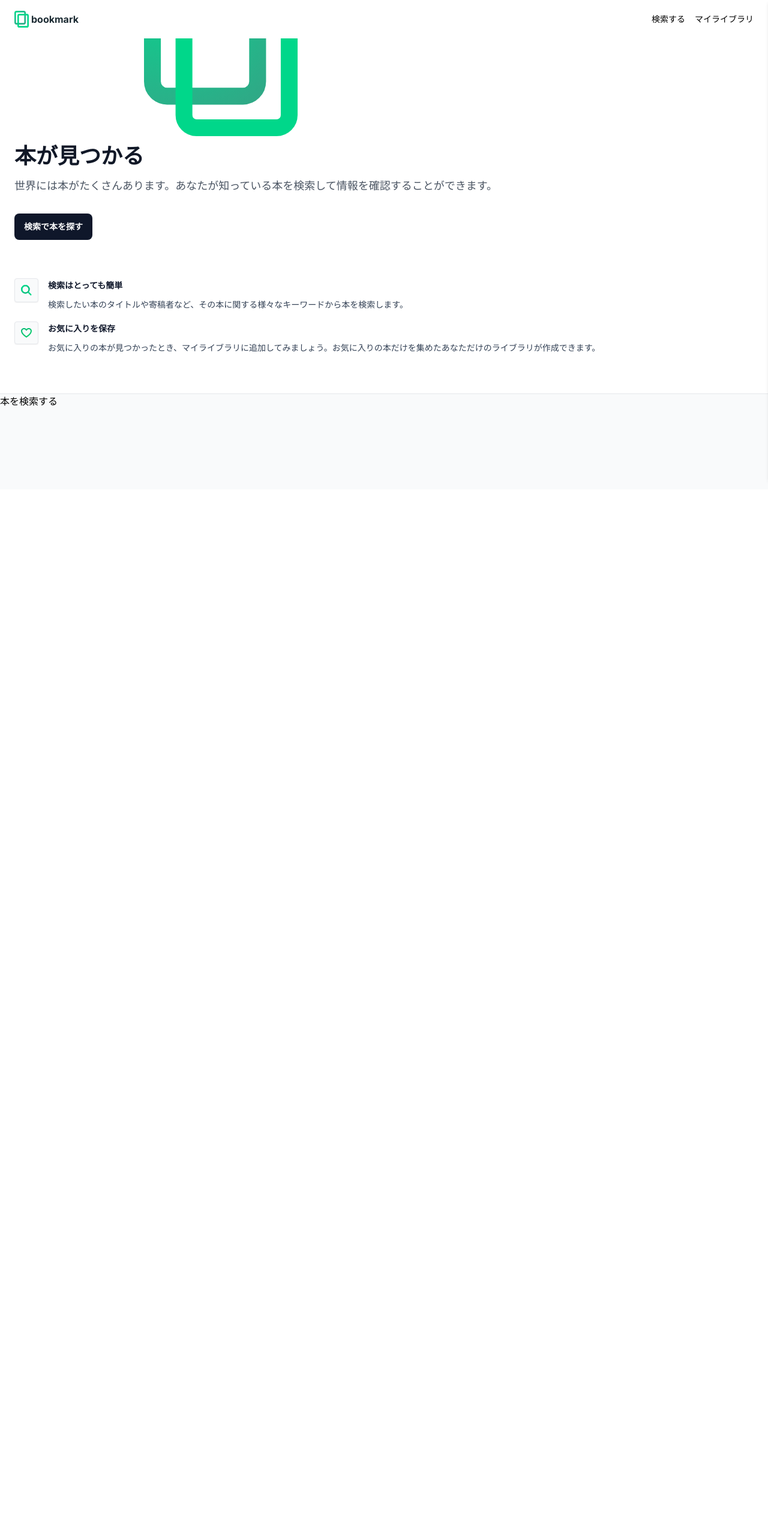
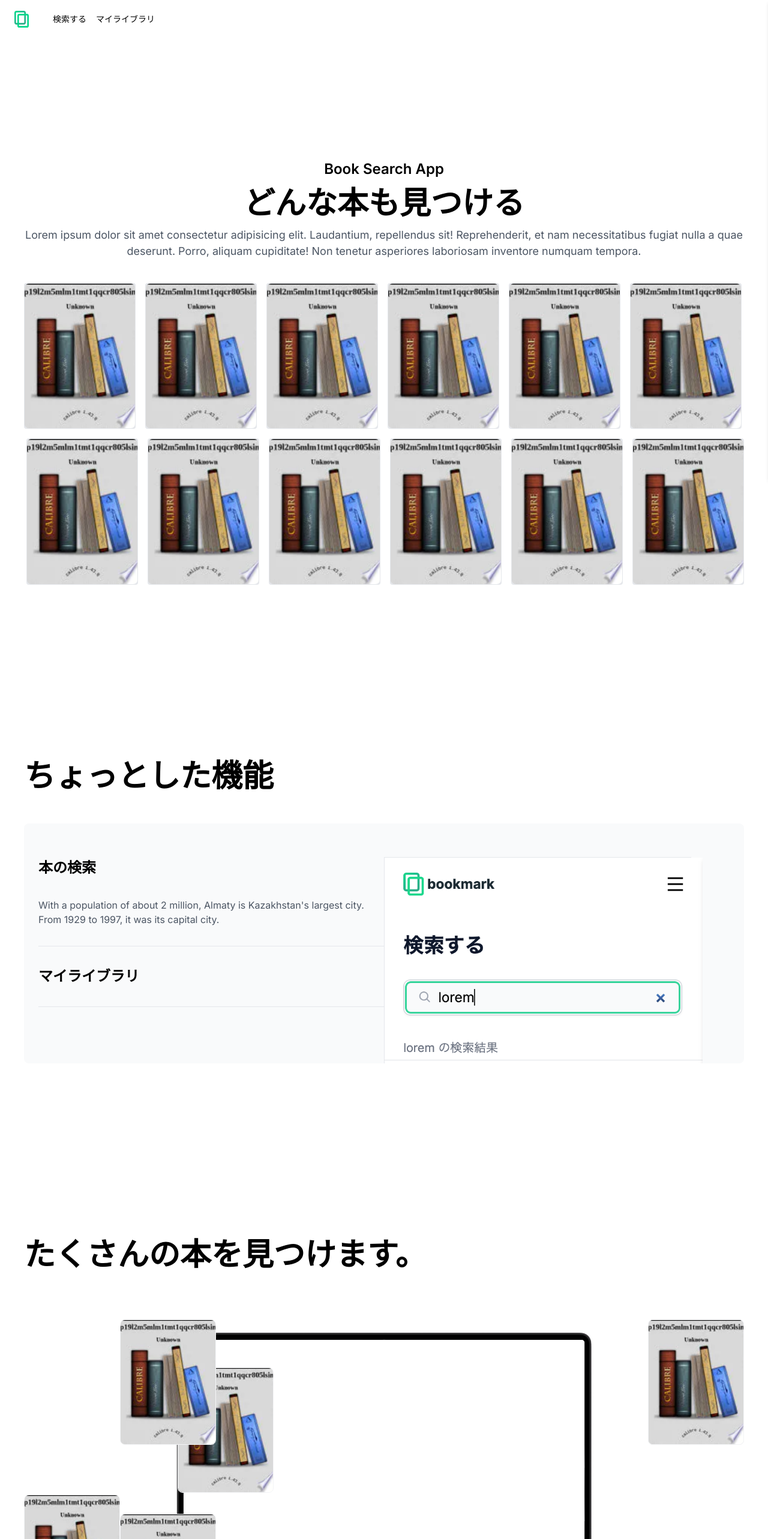
Before and after one commit to islaree/next-book-search, a Next.js app: page / in a window 1280 px wide. Shown: the top 2566 px of the page at 60% size. Before the commit the page ends 816 px from the top, so only its background shows below. Built offline with nearby package versions, Linux system fonts and the light colour scheme.

Commit message:
Update new design

```diff
--- a/app/page.tsx
+++ b/app/page.tsx
@@ -1,6 +1,12 @@
 import Link from 'next/link'
 import Image from 'next/image'
 import type { Metadata } from 'next'
+import Carousel from '@/components/root/carousel'
+import SectionTitle from '@/components/root/section-title'
+import { Section } from '@/components/root/section'
+import Accordion from '@/components/root/accordion'
+import SlideToLeft from '@/components/root/book-slider'
+import { SlideToRight } from '@/components/root/book-slider'
 
 export const metadata: Metadata = {
   title: 'Books - Home',
@@ -10,46 +16,72 @@ export const metadata: Metadata = {
 export default function RootPage() {
   return (
     <>
-      <div className="relative z-10 overflow-hidden">
-        <Image src="/logo.svg" className="absolute left-[15rem] top-[-8rem] z-[-1] w-[16rem] max-w-none" alt="design" width={0} height={0} priority={true} />
-        <div className="px-6 pt-40">
-          <div className="mt-4 text-4xl font-extrabold text-gray-900">本が見つかる</div>
-          <div className="mt-4 text-lg text-gray-600">
-            世界には本がたくさんあります。あなたが知っている本を検索して情報を確認することができます。
-            <br />
+      <Section>
+        <div className="my-10">
+          <h1 className="text-center text-[24px] font-semibold">Book Search App</h1>
+          <h2 className="text-center text-[52px] font-bold">どんな本も見つける</h2>
+          <p className="text-center text-[18px] text-gray-600">
+            Lorem ipsum dolor sit amet consectetur adipisicing elit. Laudantium, repellendus sit! Reprehenderit, et nam necessitatibus fugiat nulla a quae
+            deserunt. Porro, aliquam cupiditate! Non tenetur asperiores laboriosam inventore numquam tempora.
+          </p>
+        </div>
+        <div className="flex flex-col gap-y-4">
+          <SlideToLeft />
+          <SlideToRight />
+        </div>
+      </Section>
+      <Section>
+        <SectionTitle title="ちょっとした機能" />
+        <Accordion />
+      </Section>
+      <Section>
+        <SectionTitle title="たくさんの本を見つけます。" />
+        <div className="flex items-center justify-center lg:h-[600px]">
+          <div className="relative">
+            <img src="/macpro.jpg" />
+            <img src="/book-sample.png" className="absolute right-0 top-0 w-40 overflow-hidden rounded-lg border border-gray-100" />
+            <img src="/book-sample.png" className="absolute right-0 top-0 w-40 overflow-hidden rounded-lg border border-gray-100" />
+            <img src="/book-sample.png" className="absolute right-0 top-0 w-40 overflow-hidden rounded-lg border border-gray-100" />
+            <img src="/book-sample.png" className="absolute right-0 top-0 w-40 overflow-hidden rounded-lg border border-gray-100" />
+            <img src="/book-sample.png" className="absolute left-64 top-20 w-40 overflow-hidden rounded-lg border border-gray-100" />
+            <img src="/book-sample.png" className="absolute left-[10rem] top-0 w-40 overflow-hidden rounded-lg border border-gray-100" />
+            <img src="/book-sample.png" className="absolute bottom-10 left-0 w-40 overflow-hidden rounded-lg border border-gray-100" />
+            <img src="/book-sample.png" className="absolute bottom-2 left-40 w-40 overflow-hidden rounded-lg border border-gray-100" />
           </div>
         </div>
-        <div className="mt-8 px-6">
-          <Link href="/search" className="inline-flex justify-center rounded-lg bg-slate-900 px-4 py-3 text-sm font-semibold text-white hover:bg-slate-700">
-            検索で本を探す
-          </Link>
-        </div>
-        <div className="my-16 flex flex-col gap-y-4">
-          <div className="flex gap-x-4 px-6">
-            <div className="shrink-0">
-              <img src="/search.svg" className="w-10 rounded border border-gray-200 bg-gray-50 p-2.5 shadow-sm" />
-            </div>
-            <div className="">
-              <h2 className="text-sm font-semibold leading-6 text-slate-900">検索はとっても簡単</h2>
-              <p className="mt-2 text-sm leading-6 text-slate-700">検索したい本のタイトルや寄稿者など、その本に関する様々なキーワードから本を検索します。</p>
-            </div>
+      </Section>
+      <Section backgroundColor="bg-[#fafafa]">
+        <SectionTitle title="使用技術を紹介します。" />
+        <Carousel />
+      </Section>
+      <Section>
+        <div className="mx-auto flex max-w-2xl gap-x-6">
+          <div className="w-1/2 rounded-lg bg-gray-100 px-6 py-8">
+            <Router title="GitHub" url="https://github.com/daxchx/book-search-app">
+              Lorem ipsum dolor sit amet consectetur adipisicing elit. Amet, maxime ipsum! Natus corrupti temporibus facilis at, odit voluptatibus officiis
+              numquam. Porro, ab odio! Alias blanditiis ipsum, sed non voluptate vero.
+            </Router>
           </div>
-          <div className="flex gap-x-4 px-6">
-            <div className="shrink-0">
-              <img src="/icon-heart.svg" className="w-10 rounded border border-gray-200 bg-gray-50 p-2.5 shadow-sm" />
-            </div>
-            <div className="">
-              <h2 className="text-sm font-semibold leading-6 text-slate-900">お気に入りを保存</h2>
-              <p className="mt-2 text-sm leading-6 text-slate-700">
-                お気に入りの本が見つかったとき、マイライブラリに追加してみましょう。お気に入りの本だけを集めたあなただけのライブラリが作成できます。
-              </p>
-            </div>
+          <div className="w-1/2 rounded-lg bg-gray-100 p-6">
+            <Router title="Google Books API" url="https://developers.google.com/books?hl=ja">
+              Lorem ipsum dolor sit amet consectetur adipisicing elit. Amet, maxime ipsum! Natus corrupti temporibus facilis at, odit voluptatibus officiis
+              numquam. Porro, ab odio! Alias blanditiis ipsum, sed non voluptate vero.
+            </Router>
           </div>
         </div>
-        <div className="h-40 border-t border-gray-200 bg-gray-50">
-          <div>本を検索する</div>
-        </div>
-      </div>
+      </Section>
     </>
   )
 }
+
+function Router({ title, children, url }: { title: string; children: string; url: string }) {
+  return (
+    <>
+      <h3 className="mb-4 text-[24px] font-semibold text-[#1d1d1f]">{title}</h3>
+      <p className="text-[#1d1d1f]">{children}</p>
+      <Link href={url} target="_blank" className="rounded bg-emerald-500 px-2 py-1 text-white">
+        {title}へ
+      </Link>
+    </>
+  )
+}
--- a/components/footer.tsx
+++ b/components/footer.tsx
@@ -3,13 +3,12 @@ import Image from 'next/image'
 export default function Footer() {
   return (
     <footer>
-      {/* <div className="flex flex-col items-center justify-center border-t border-gray-200 px-6 py-10">
-        <div className="items-cente flex">
+      <div className="flex flex-col items-center justify-center border-t border-gray-200 px-6 py-10">
+        <div>
           <Image src="/logo.svg" alt="logo" width={0} height={0} className="h-auto w-4" />
-          <span>Books</span>
         </div>
-        <p className="mt-5 text-center text-sm leading-6 text-slate-500">©2024 Tailwind Labs Inc. All rights reserved.</p>
-      </div> */}
+        <p className="mt-5 text-center text-sm leading-6 text-slate-500">©2024 Book Search App. All rights reserved.</p>
+      </div>
     </footer>
   )
 }
--- a/components/header.tsx
+++ b/components/header.tsx
@@ -9,13 +9,12 @@ import { RxCross2 } from 'react-icons/rx'
 export default function Header({ isActive, onClick }: { isActive: boolean; onClick: MouseEventHandler<HTMLDivElement> }) {
   return (
     <>
-      <header className="sticky top-0 z-30 bg-white">
-        <div className="flex h-16 items-center justify-between pl-6 lg:pr-6">
-          <Link href="/" className="flex items-center gap-x-1">
+      <header className="sticky top-0 z-30 flex w-full justify-center bg-white px-6">
+        <div className="flex h-16 w-full max-w-[1400px] items-center justify-between lg:justify-start lg:gap-x-10">
+          <Link href="/">
             <Image src="/logo.svg" alt="logo" width={0} height={0} className="h-auto w-6" priority={true} />
-            <div className="text-md font-bold leading-none text-[#1c2b33]">bookmark</div>
           </Link>
-          <div className="flex flex-col items-center justify-center lg:hidden">
+          <div className="mr-[-24px] flex flex-col items-center justify-center lg:hidden">
             <div onClick={onClick} className="flex h-16 w-16 items-center justify-center">
               <RiMenuFill className="h-6 w-6" />
             </div>
```
